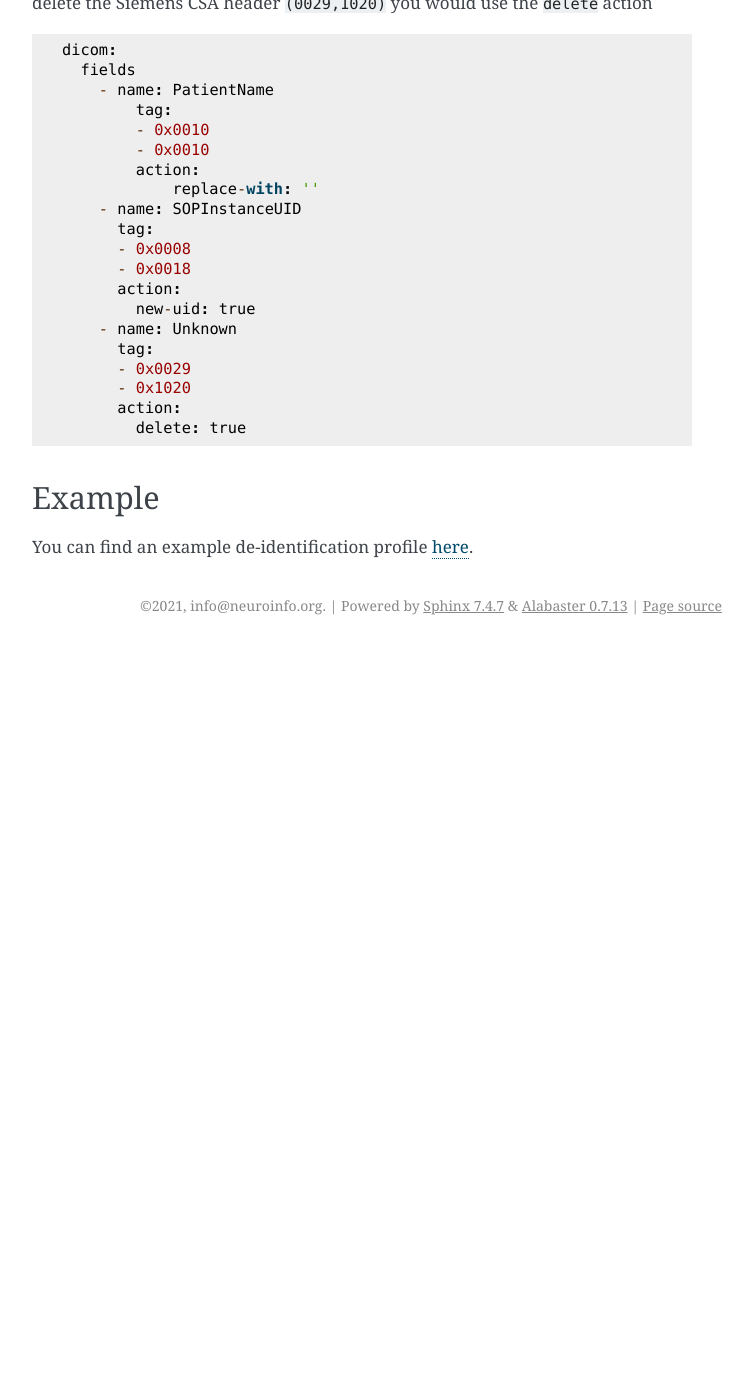
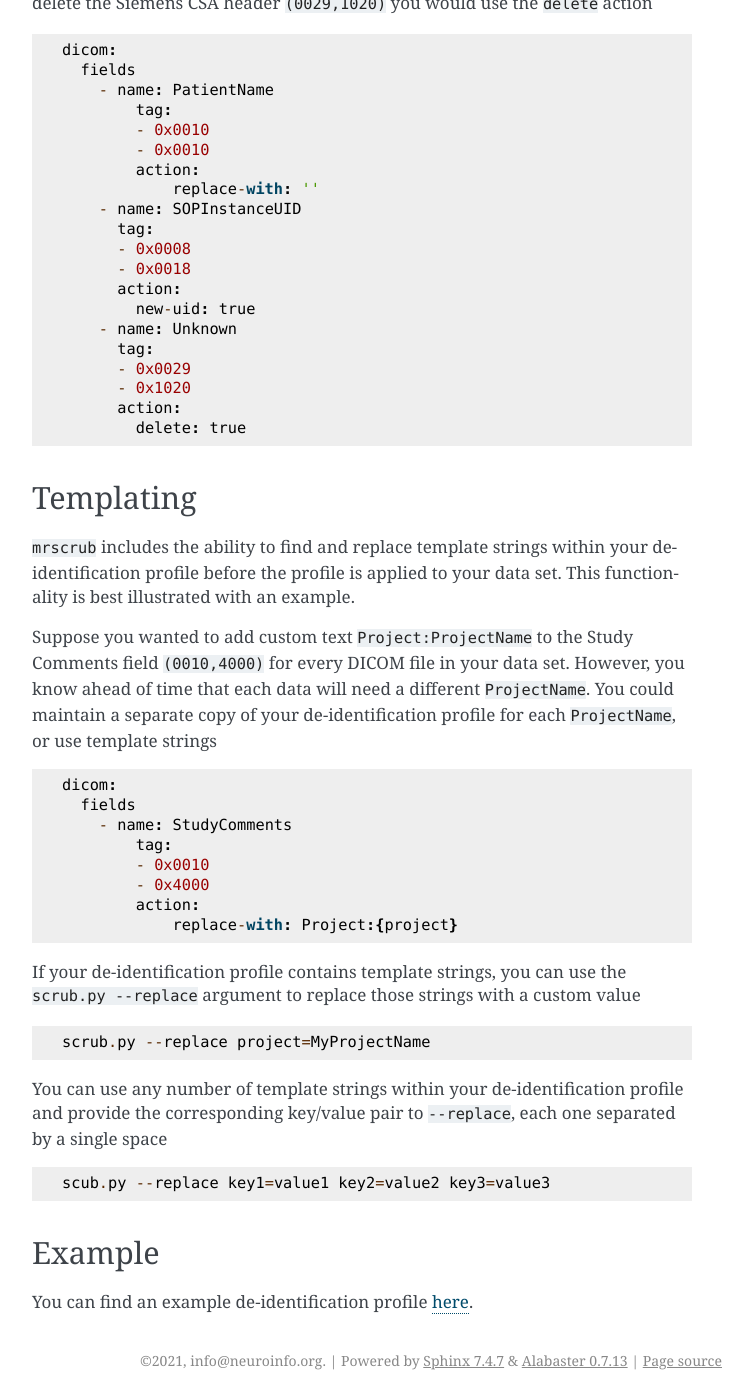
Before and after one commit to harvard-nrg/mrscrub, a Sphinx documentation site: the page built from docs/source/profiles.rst, in a window 1280 px wide and 1400 px high, scrolled down 1880 px. Shown: the whole window, without its empty margins (388-1141 px from the left). Built offline with Sphinx 7.4.7, drawn with Linux system fonts in a browser that asks for light colours; before the commit the page ends 2525 px from its top, so only the background shows below that.

Commit message:
add --replace argument

```diff
--- a/docs/source/profiles.rst
+++ b/docs/source/profiles.rst
@@ -98,6 +98,39 @@ action ::
           action:
             delete: true
 
+Templating
+----------
+``mrscrub`` includes the ability to find and replace template strings within
+your de-identification profile before the profile is applied to your data set.
+This functionality is best illustrated with an example.
+
+Suppose you wanted to add custom text ``Project:ProjectName`` to the Study
+Comments field ``(0010,4000)`` for every DICOM file in your data set. However,
+you know ahead of time that each data will need a different ``ProjectName``.
+You could maintain a separate copy of your de-identification profile for each
+``ProjectName``, or use template strings ::
+
+    dicom:
+      fields
+        - name: StudyComments
+            tag:
+            - 0x0010
+            - 0x4000
+            action:
+                replace-with: Project:{project}
+
+If your de-identification profile contains template strings, you can use the
+``scrub.py --replace`` argument to replace those strings with a custom
+value ::
+
+    scrub.py --replace project=MyProjectName
+
+You can use any number of template strings within your de-identification profile
+and provide the corresponding key/value pair to ``--replace``, each one
+separated by a single space ::
+
+    scub.py --replace key1=value1 key2=value2 key3=value3
+
 Example
 -------
 You can find an example de-identification profile
--- a/mrscrub/__version__.py
+++ b/mrscrub/__version__.py
@@ -1,6 +1,6 @@
 __title__ = 'mrscrub'
 __description__ = 'MR data deidentifer'
 __url__ = 'https://github.com/harvard-nrg/mrscrub'
-__version__ = '0.1.5'
+__version__ = '0.1.6'
 __author__ = 'Neuroinformatics Research Group'
 __author_email__ = 'info@neuroinfo.org'
```
Also changed, not shown: scrub.py (+29 -9 lines).
